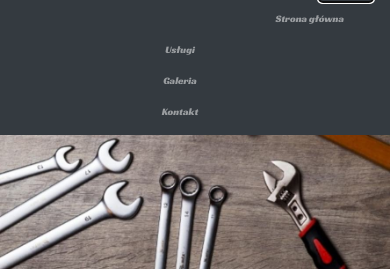
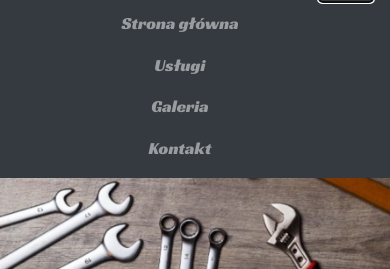
Before and after one commit to monikabor20/Autoserwis-Page, a plain HTML site: page index.html in a window 390 px wide. Both pictures are taken after a click on the button 346 px from the left and 28 px from the top of the page. Shown: the part 45-314 px from the top of the page. Drawn offline with nearby package versions, Linux system fonts and the light colour scheme.

Commit message:
Poprawka w menu mobilnym

```diff
--- a/index.html
+++ b/index.html
@@ -41,8 +41,9 @@
             <!-- Navbar links -->
             <div class="collapse navbar-collapse" id="collapsibleNavbar">
                 <ul class="nav navbar-nav ml-auto">
-                    <li class="nav-item ml-auto">
+                    <li class="nav-item">
                         <a class="nav-link ml-lg-3" href="index.html">Strona główna</a>
+                    </li>
                     <li class="nav-item">
                         <a class="nav-link ml-lg-3" href="uslugi.html">Usługi</a>
                     </li>
--- a/style/stylesheet-galeria.css
+++ b/style/stylesheet-galeria.css
@@ -106,9 +106,6 @@ footer p {
 }
 
 @media only screen and (max-width: 576px) {
-    a {
-        font-size: 10px;
-    }
 
     .navbar-dark .navbar-brand {
         font-size: 70%;
--- a/style/stylesheet-glowne.css
+++ b/style/stylesheet-glowne.css
@@ -153,6 +153,7 @@ iframe {
     margin-left: auto;
 }
 
+
 @media only screen and (max-width: 991px) {
     .main {
         margin-left: auto;
@@ -197,15 +198,12 @@ iframe {
     }
 }
 
+
+
 @media only screen and (max-width: 576px) {
     .main {
         margin-left: auto;
         margin-right: auto;
-    }
-
-    a {
-        font-size: 10px;
-        ;
     }
 
     .navbar-dark .navbar-brand {
--- a/style/stylesheet-kontakt.css
+++ b/style/stylesheet-kontakt.css
@@ -105,9 +105,6 @@ footer p {
 }
 
 @media only screen and (max-width: 576px) {
-    a {
-        font-size: 10px;
-    }
 
     .navbar-dark .navbar-brand {
         font-size: 70%;
--- a/style/stylesheet-uslugi.css
+++ b/style/stylesheet-uslugi.css
@@ -141,9 +141,6 @@ footer p {
         text-align: center;
     }
 
-        a{
-        font-size:10px;
-    }
 
     .navbar-dark .navbar-brand{
         font-size: 70%;
```
Also changed, not shown: galeria.html (+1 -0 lines), kontakt.html (+1 -0 lines), uslugi.html (+1 -0 lines), 1 other file. Lines whose indentation alone changed are shown as unchanged.
